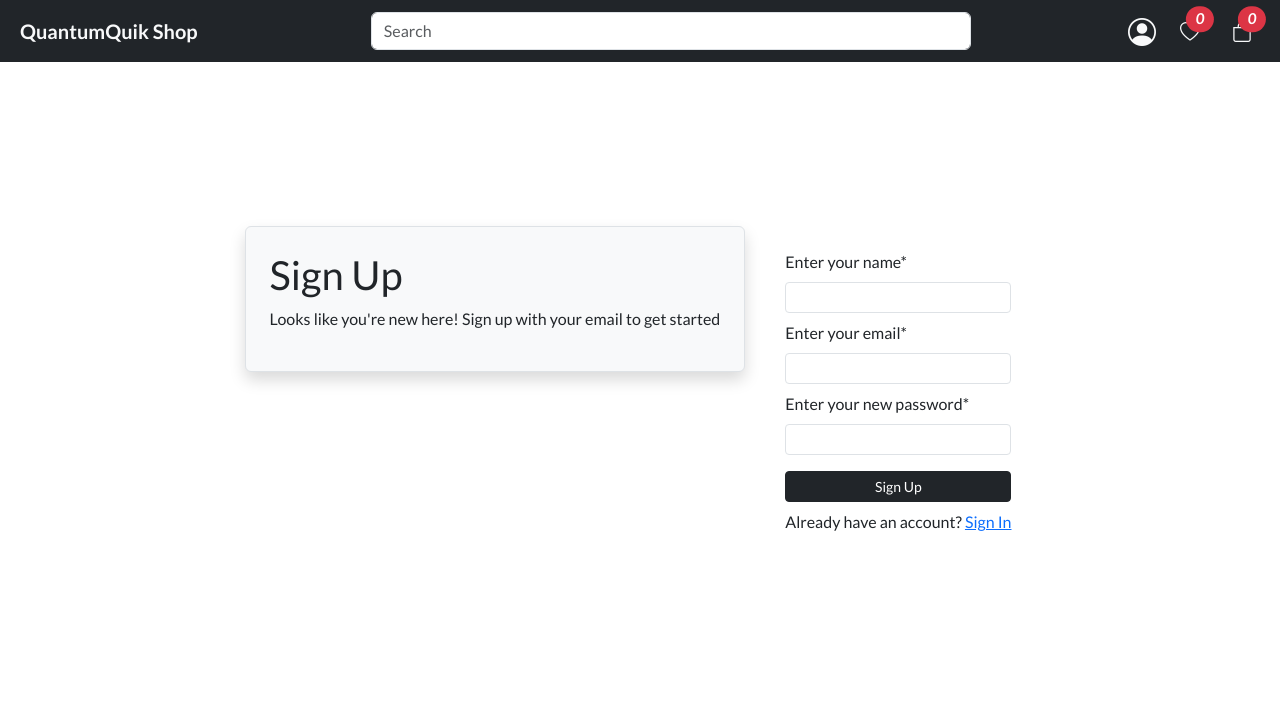
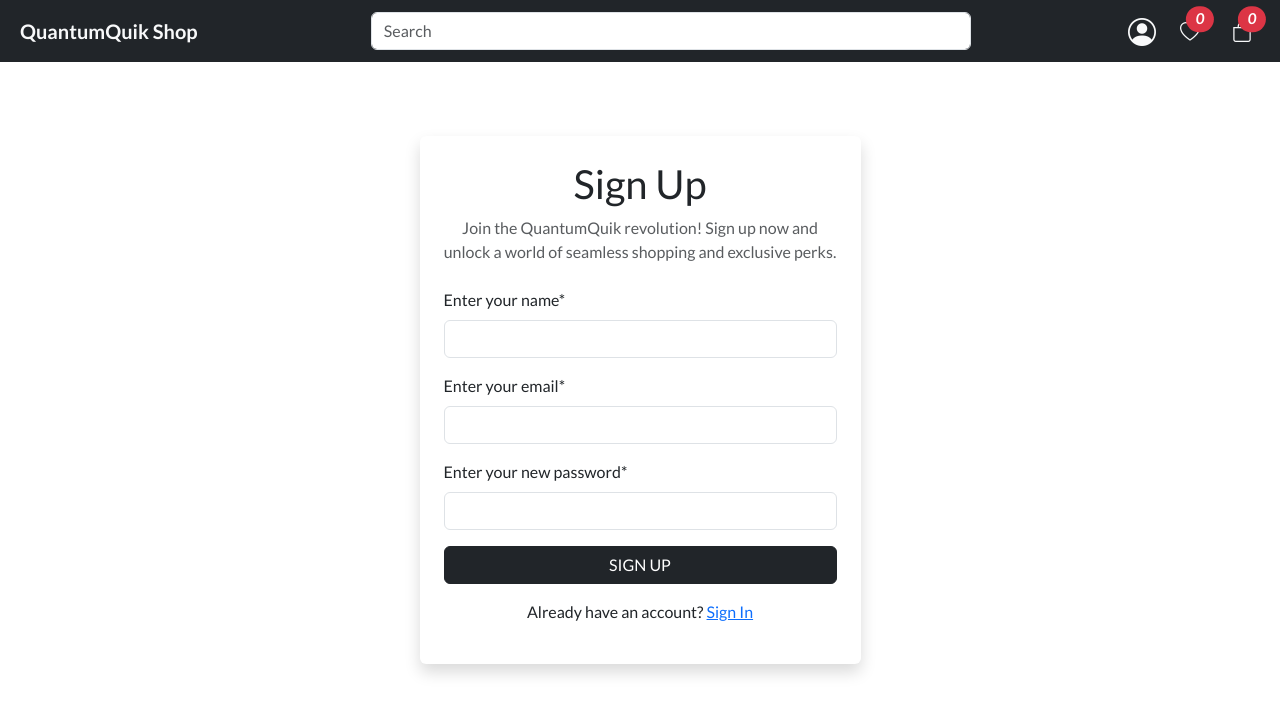
Before and after one commit to Malaya47/QuantumQuikShop, a React (Vite) app: page /signup in a window 1280 px wide. Shown: the top 714 px of the page. Built offline with nearby package versions, Linux system fonts and the light colour scheme; no server answers.

Commit message:
update: improved sign up page

```diff
--- a/src/pages/SignUp.jsx
+++ b/src/pages/SignUp.jsx
@@ -1,11 +1,12 @@
 import { useState } from "react";
 import Header from "../components/Header";
 import { Link } from "react-router-dom";
-// import { signUpUser } from "../features/filterSlice";
 import { signUpUser } from "../features/logInRegisterSlice";
-import { useDispatch, useSelector } from "react-redux";
+import { useDispatch } from "react-redux";
+import { useNavigate } from "react-router-dom";
 
 const SignUp = () => {
+  const navigate = useNavigate();
   const dispatch = useDispatch();
   const [userDetails, setUserDetails] = useState({
     password: "",
@@ -27,69 +28,79 @@
       email: "",
       name: "",
     });
+    navigate(`/login`);
   };
 
   return (
     <>
       <Header />
-      <section className="d-flex justify-content-center align-items-center vh-100">
-        <div className="d-flex">
-          <div className="border p-4 bg-body-tertiary shadow rounded align-self-start">
-            <h1>Sign Up</h1>
-            <p>
-              Looks like you're new here! Sign up with your email to get started
+      <section className="container d-flex justify-content-center align-items-center vh-100">
+        <div className="row w-100 justify-content-center">
+          <div className="col-md-6 col-lg-5">
+            <div className="card shadow border-0 rounded">
+              <div className="card-body p-4">
+                <h1 className="card-title text-center">Sign Up</h1>
+                <p className="text-center text-muted mb-4">
+                  Join the QuantumQuik revolution! Sign up now and unlock a
+                  world of seamless shopping and exclusive perks.
                 </p>
-          </div>
-          <div className="ms-3 p-4">
-            {/* signup form */}
-
                 <form onSubmit={signUpHandler}>
+                  <div className="mb-3">
                     <label className="form-label" htmlFor="name">
                       Enter your name*
                     </label>
                     <input
                       name="name"
                       id="name"
-                className="form-control form-control-sm mb-2"
+                      className="form-control"
                       type="text"
                       onChange={changeHandler}
                       value={userDetails.name}
                       required
                     />
+                  </div>
+                  <div className="mb-3">
                     <label className="form-label" htmlFor="email">
                       Enter your email*
                     </label>
                     <input
                       name="email"
                       id="email"
-                className="form-control form-control-sm mb-2"
-                type="text"
+                      className="form-control"
+                      type="email"
                       onChange={changeHandler}
                       value={userDetails.email}
                       required
                     />
+                  </div>
+                  <div className="mb-3">
                     <label className="form-label" htmlFor="password">
                       Enter your new password*
                     </label>
                     <input
                       name="password"
                       id="password"
-                className="form-control form-control-sm mb-2"
+                      className="form-control"
                       type="password"
                       onChange={changeHandler}
                       value={userDetails.password}
                       required
                     />
-
-              <div className="d-grid gap-2 mt-3 mb-2">
-                <button type="submit" className="btn btn-sm btn-dark">
+                  </div>
+                  <div className="d-grid">
+                    <button
+                      type="submit"
+                      className="btn btn-dark text-uppercase"
+                    >
                       Sign Up
                     </button>
                   </div>
-              <p>
-                Already have an account? <Link to={"/login"}>Sign In</Link>
+                </form>
+                <p className="text-center mt-3">
+                  Already have an account? <Link to="/login">Sign In</Link>
                 </p>
-            </form>
+              </div>
+            </div>
           </div>
         </div>
       </section>
```
Lines whose indentation alone changed are shown as unchanged.
